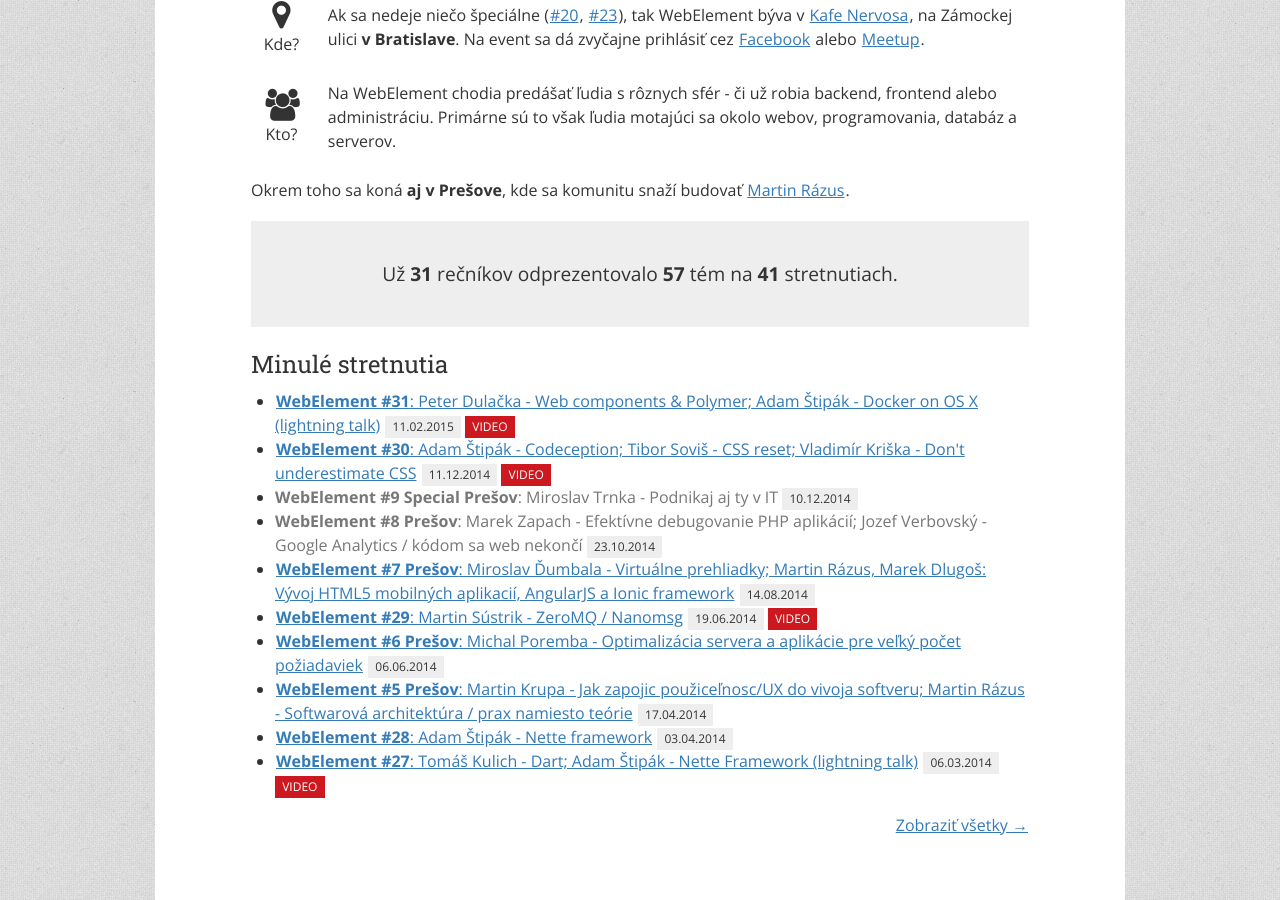
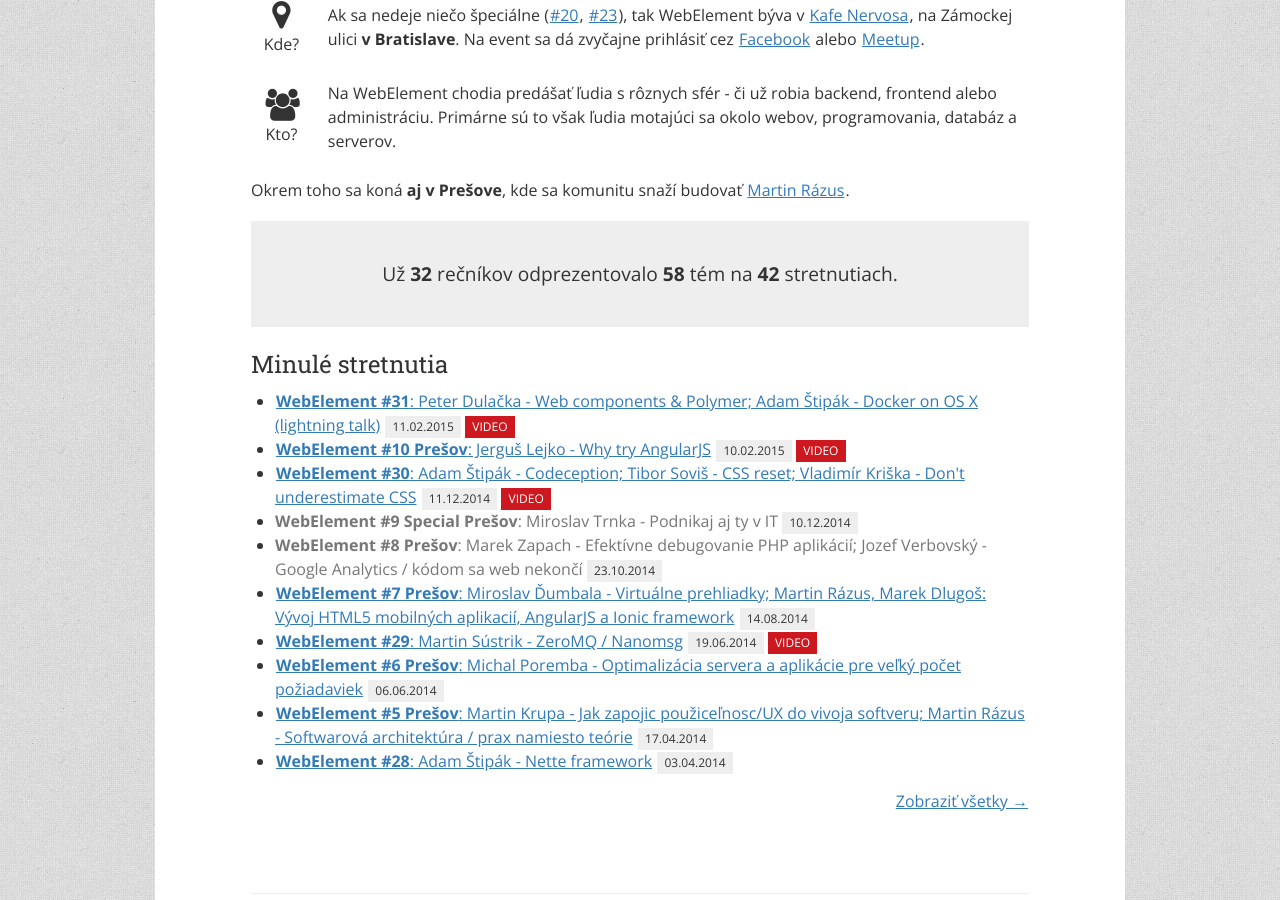
Before and after one commit to ujovlado/webelement-sk, a Jekyll site: the page built from index.md, in a window 1280 px wide and 900 px high, scrolled down 550 px. Built offline with Jekyll 4.4.1, drawn with Linux system fonts in a browser that asks for light colours.

Commit message:
Data from 10th event in Presov

```diff
--- a/_data/speakers.yml
+++ b/_data/speakers.yml
@@ -54,6 +54,14 @@
   image:
   events:
     - 2013-04-11-webelement-18-ba-jan-kmetko
+
+- name: Jerguš Lejko
+  twitter:
+  id: jergus-lejko
+  about:
+  image:
+  events:
+    - 2015-02-10-webelement-10-presov
 
 - name: Jozef Verbovský
   twitter: JozefVerbovsky
```
Also changed, not shown: _posts/2015-02-10-webelement-10-presov.md (added, +12 -0 lines).
